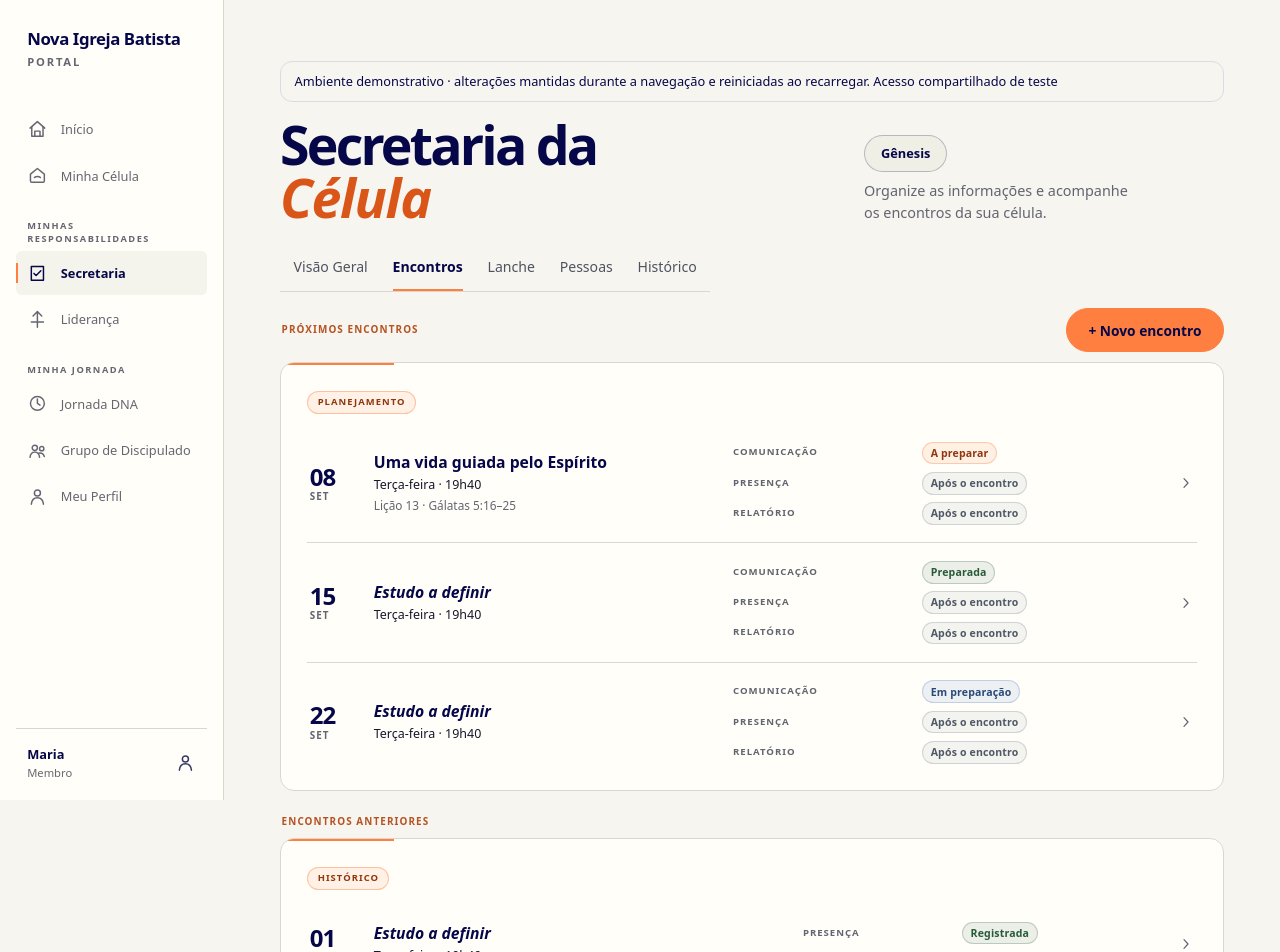
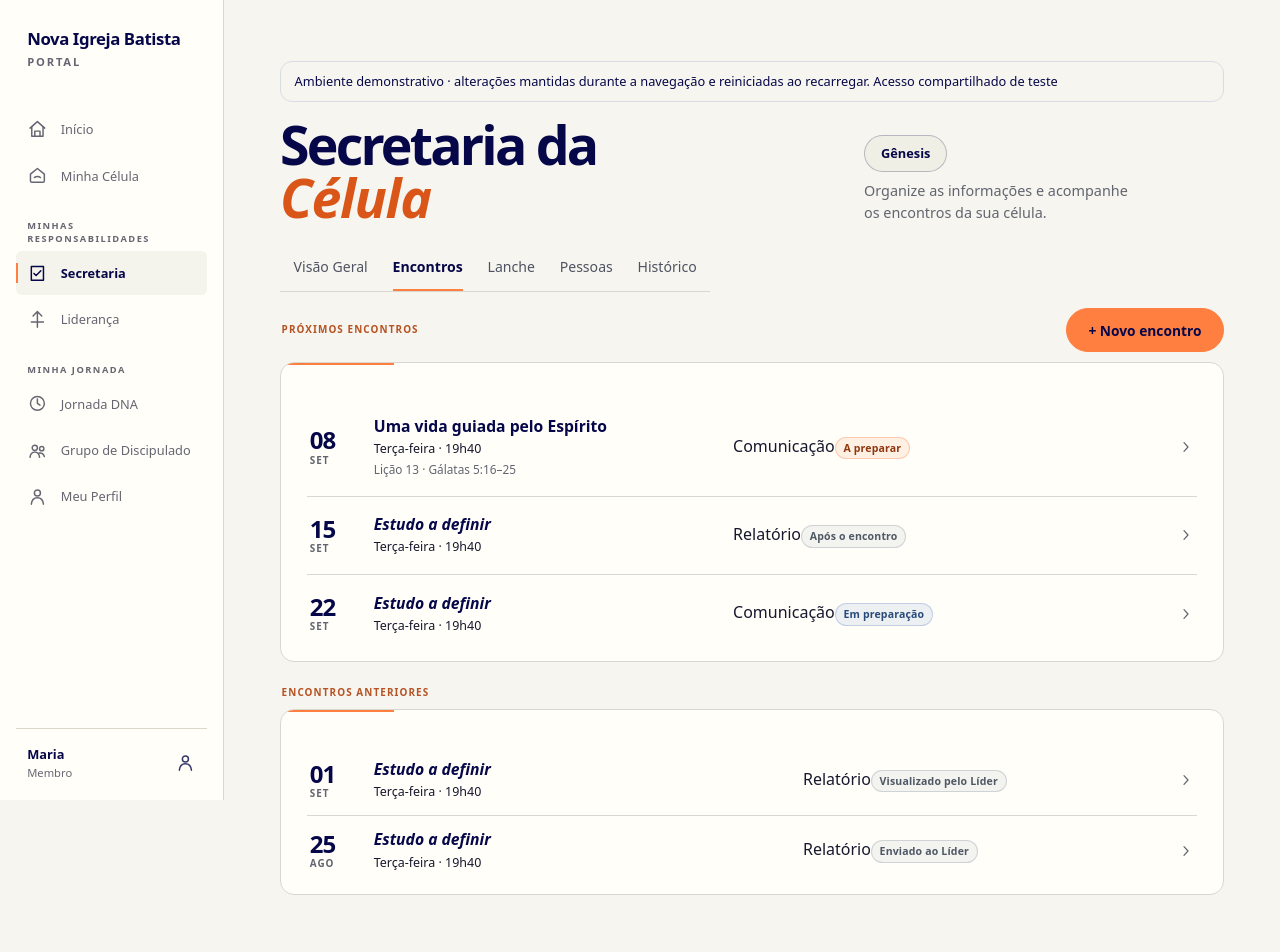
Before and after one commit to hiltonferreira/portal-novaigrejabatista, a Next.js app: page /secretaria/encontros in a window 1280 px wide. Shown: the top 952 px of the page. Built offline with nearby package versions, Linux system fonts and the light colour scheme.

Commit message:
Simplify secretary encounter navigation in preview

```diff
--- a/app/secretaria/_components/secretariat-meetings-overview.tsx
+++ b/app/secretaria/_components/secretariat-meetings-overview.tsx
@@ -11,6 +11,7 @@ import styles from "../secretaria.module.css";
 
 const normalizedTime = (time: string) => time.replace("h", ":");
 const localDateKey = (date: Date) => `${date.getFullYear()}-${String(date.getMonth() + 1).padStart(2, "0")}-${String(date.getDate()).padStart(2, "0")}`;
+const churchDateKey = (date: Date) => new Intl.DateTimeFormat("en-CA", { timeZone: "America/Porto_Velho", year: "numeric", month: "2-digit", day: "2-digit" }).format(date);
 
 function weekdayIndex(weekday: string) {
   const value = weekday.normalize("NFD").replace(/[\u0300-\u036f]/g, "").toLocaleLowerCase("pt-BR");
@@ -42,14 +43,17 @@ function dateIdentity(dateIso: string) {
 export function SecretariatMeetingsOverview() {
   const { created, setCreated } = useDemo();
   const [open, setOpen] = useState(false);
-  const allUpcoming = useMemo(() => [...secretariatMeetingsMock.upcoming, ...created].toSorted((a, b) => `${a.dateIso}T${normalizedTime(a.startTime)}`.localeCompare(`${b.dateIso}T${normalizedTime(b.startTime)}`)), [created]);
+  const allMeetings = useMemo(() => [...secretariatMeetingsMock.upcoming, ...created, ...secretariatMeetingsMock.previous].toSorted((a, b) => `${a.dateIso}T${normalizedTime(a.startTime)}`.localeCompare(`${b.dateIso}T${normalizedTime(b.startTime)}`)), [created]);
+  const today = churchDateKey(new Date());
+  const allUpcoming = allMeetings.filter(meeting => meeting.dateIso >= today);
+  const previousMeetings = allMeetings.filter(meeting => meeting.dateIso < today).toReversed();
   const [dateIso, setDateIso] = useState("");
   const [startTime, setStartTime] = useState(normalizedTime(genesisCellMock.startTime));
   const [feedback, setFeedback] = useState("");
   const dateRef = useRef<HTMLInputElement>(null);
 
   function openForm() {
-    setDateIso(suggestNextMeetingDate(new Date(), allUpcoming, genesisCellMock.weekday));
+    setDateIso(suggestNextMeetingDate(new Date(), allMeetings, genesisCellMock.weekday));
     setStartTime(normalizedTime(genesisCellMock.startTime)); setFeedback(""); setOpen(true);
     requestAnimationFrame(() => dateRef.current?.focus());
   }
@@ -57,7 +61,7 @@ export function SecretariatMeetingsOverview() {
   function submit(event: React.FormEvent<HTMLFormElement>) {
     event.preventDefault();
     if (!dateIso || !startTime) return setFeedback("Preencha a data e o horário do encontro.");
-    if (allUpcoming.some((meeting) => meeting.dateIso === dateIso && normalizedTime(meeting.startTime) === startTime)) return setFeedback(`Já existe um encontro da ${genesisCellMock.name} nesta data e horário.`);
+    if (allMeetings.some((meeting) => meeting.dateIso === dateIso && normalizedTime(meeting.startTime) === startTime)) return setFeedback(`Já existe um encontro da ${genesisCellMock.name} nesta data e horário.`);
     if (new Date(`${dateIso}T${startTime}:00`).getTime() <= Date.now()) return setFeedback("Escolha uma data e um horário futuros para o encontro.");
     setCreated((current) => [...current, {
       id: createSessionMeetingId(dateIso, startTime), dateIso, startTime,
@@ -80,19 +84,25 @@ export function SecretariatMeetingsOverview() {
         <div className={styles.newMeetingActions}><ActionButton type="button" variant="secondary" onClick={cancel}>Cancelar</ActionButton><ActionButton type="submit">Criar encontro</ActionButton></div>
       </form> : null}
       {!open && feedback ? <p className={styles.createdMeetingFeedback} role="status">{feedback}</p> : null}
-      <article className={`${styles.card} ${styles.meetingsCard}`}><ContextTag>Planejamento</ContextTag><ul className={styles.meetingList}>{allUpcoming.map((meeting) => <li key={meeting.id}><MeetingLink meeting={meeting} communication /></li>)}</ul></article>
+      <article className={`${styles.card} ${styles.meetingsCard}`}><ul className={styles.meetingList}>{allUpcoming.map((meeting) => <li key={meeting.id}><MeetingLink meeting={meeting} /></li>)}</ul>{allUpcoming.length === 0 ? <p className={styles.meetingEmpty}>Nenhum próximo encontro cadastrado.</p> : null}</article>
     </section>
-    <section aria-labelledby="previous-meetings-label"><SectionLabel id="previous-meetings-label">Encontros anteriores</SectionLabel><article className={`${styles.card} ${styles.meetingsCard} ${styles.historyCard}`}><ContextTag>Histórico</ContextTag><ul className={styles.meetingList}>{secretariatMeetingsMock.previous.map((meeting) => <li key={meeting.id}><MeetingLink meeting={meeting} /></li>)}</ul></article></section>
+    <section aria-labelledby="previous-meetings-label"><SectionLabel id="previous-meetings-label">Encontros anteriores</SectionLabel><article className={`${styles.card} ${styles.meetingsCard} ${styles.historyCard}`}><ul className={styles.meetingList}>{previousMeetings.map((meeting) => <li key={meeting.id}><MeetingLink meeting={meeting} /></li>)}</ul></article></section>
   </div>;
 }
 
-function MeetingLink({ meeting: initialMeeting, communication = false }: { meeting: SecretariatMeeting; communication?: boolean }) {
+function MeetingLink({ meeting: initialMeeting }: { meeting: SecretariatMeeting }) {
   const meeting = useMeeting(initialMeeting.id) ?? initialMeeting;
   const date = dateIdentity(meeting.dateIso);
+  const status = [
+    { title: "Comunicação", value: meeting.statuses.communication },
+    { title: "Presença", value: meeting.statuses.attendance },
+    { title: "Relatório", value: meeting.statuses.report },
+  ].find(item => item.value?.tone === "action" || item.value?.tone === "progress") ??
+    { title: "Relatório", value: meeting.statuses.report };
   return <Link className={styles.meetingRow} href={`/secretaria/encontros/${meeting.id}`} aria-label={`${date.day} de ${date.month}: ${meeting.title}`}>
     <time className={styles.meetingDate} dateTime={meeting.dateIso}><strong>{date.day}</strong><span>{date.month}</span></time>
     <div className={styles.meetingIdentity}><strong className={meeting.studyPending ? styles.undefinedStudy : undefined}>{meeting.title}</strong><span>{date.weekday} · {meeting.startTime}</span>{meeting.study ? <small>{meeting.study.lessonNumber} · {meeting.study.bibleReference}</small> : null}</div>
-    <dl className={styles.meetingStatuses}>{communication && meeting.statuses.communication ? <div><dt>Comunicação</dt><dd><StatusTag tone={meeting.statuses.communication.tone}>{meeting.statuses.communication.label}</StatusTag></dd></div> : null}<div><dt>Presença</dt><dd><StatusTag tone={meeting.statuses.attendance.tone}>{meeting.statuses.attendance.label}</StatusTag></dd></div><div><dt>Relatório</dt><dd><StatusTag tone={meeting.statuses.report.tone}>{meeting.statuses.report.label}</StatusTag></dd></div></dl>
+    {status.value ? <span className={styles.meetingHighlight}><span>{status.title}</span><StatusTag tone={status.value.tone}>{status.value.label}</StatusTag></span> : null}
     <svg className={styles.meetingChevron} viewBox="0 0 20 20" aria-hidden="true"><path d="m7.5 4.5 5 5.5-5 5.5" /></svg>
   </Link>;
 }
```
